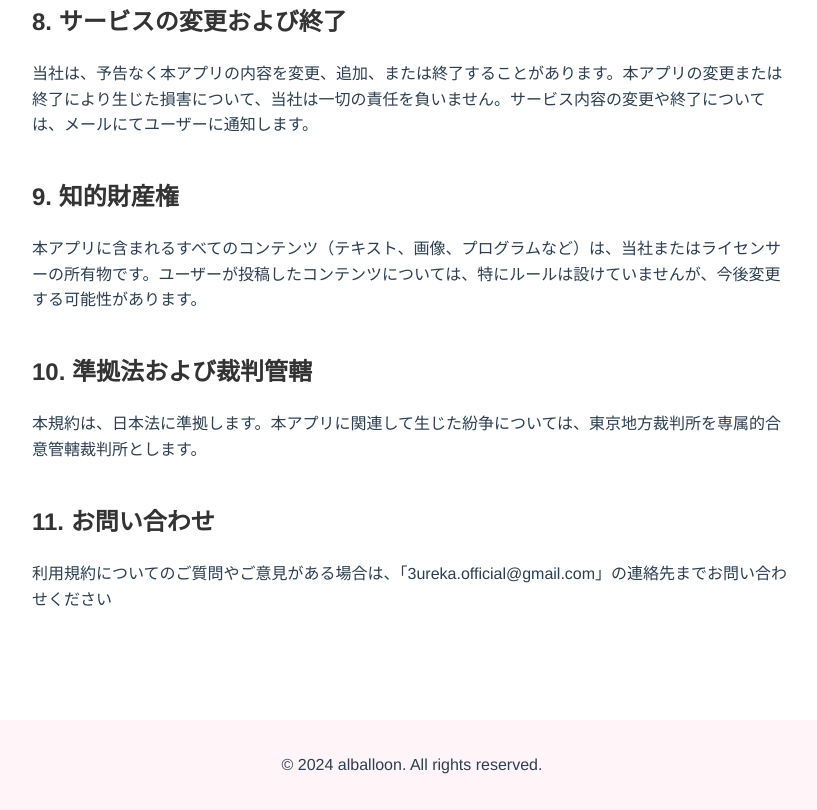
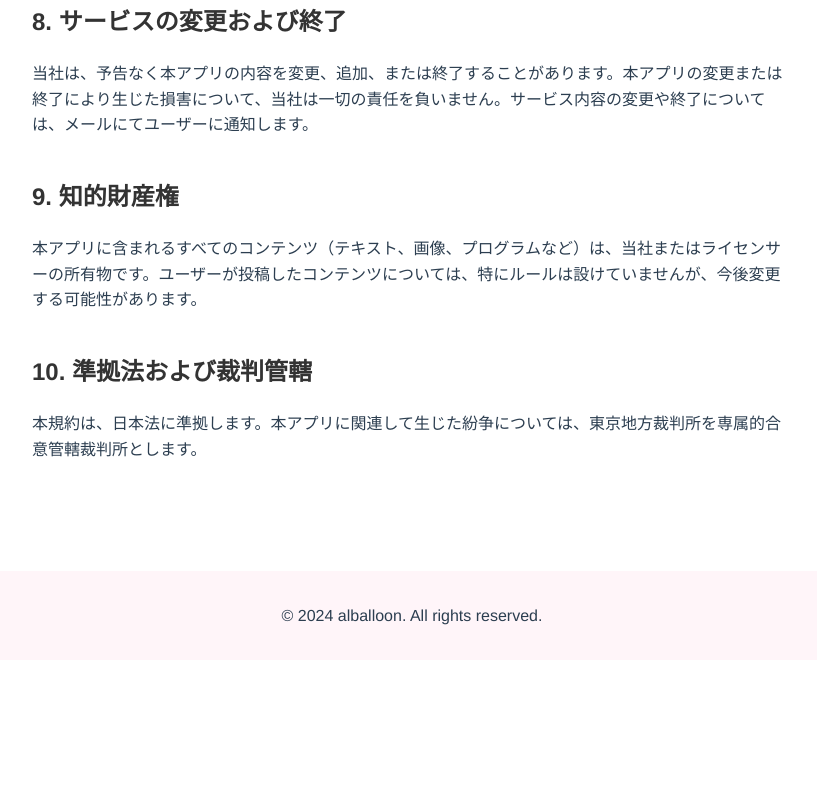
Before and after one commit to ko610/alballoon-web, a website: page public/terms.html in a window 1280 px wide. Shown: the part 1214-2024 px from the top of the page, without its empty margins (228-1045 px from the left). After the commit the page ends 1874 px from the top, so only its background shows below. Drawn offline with Linux system fonts and the light colour scheme.

Commit message:
fix:修正

```diff
--- a/public/terms.html
+++ b/public/terms.html
@@ -75,11 +75,6 @@
             <h2>10. 準拠法および裁判管轄</h2>
             <p>本規約は、日本法に準拠します。本アプリに関連して生じた紛争については、東京地方裁判所を専属的合意管轄裁判所とします。</p>
         </section>
-
-        <section>
-            <h2>11. お問い合わせ</h2>
-            <p>利用規約についてのご質問やご意見がある場合は、「3ureka.official@gmail.com」の連絡先までお問い合わせください</p>
-        </section>
     </main>
 
     <footer>
```
